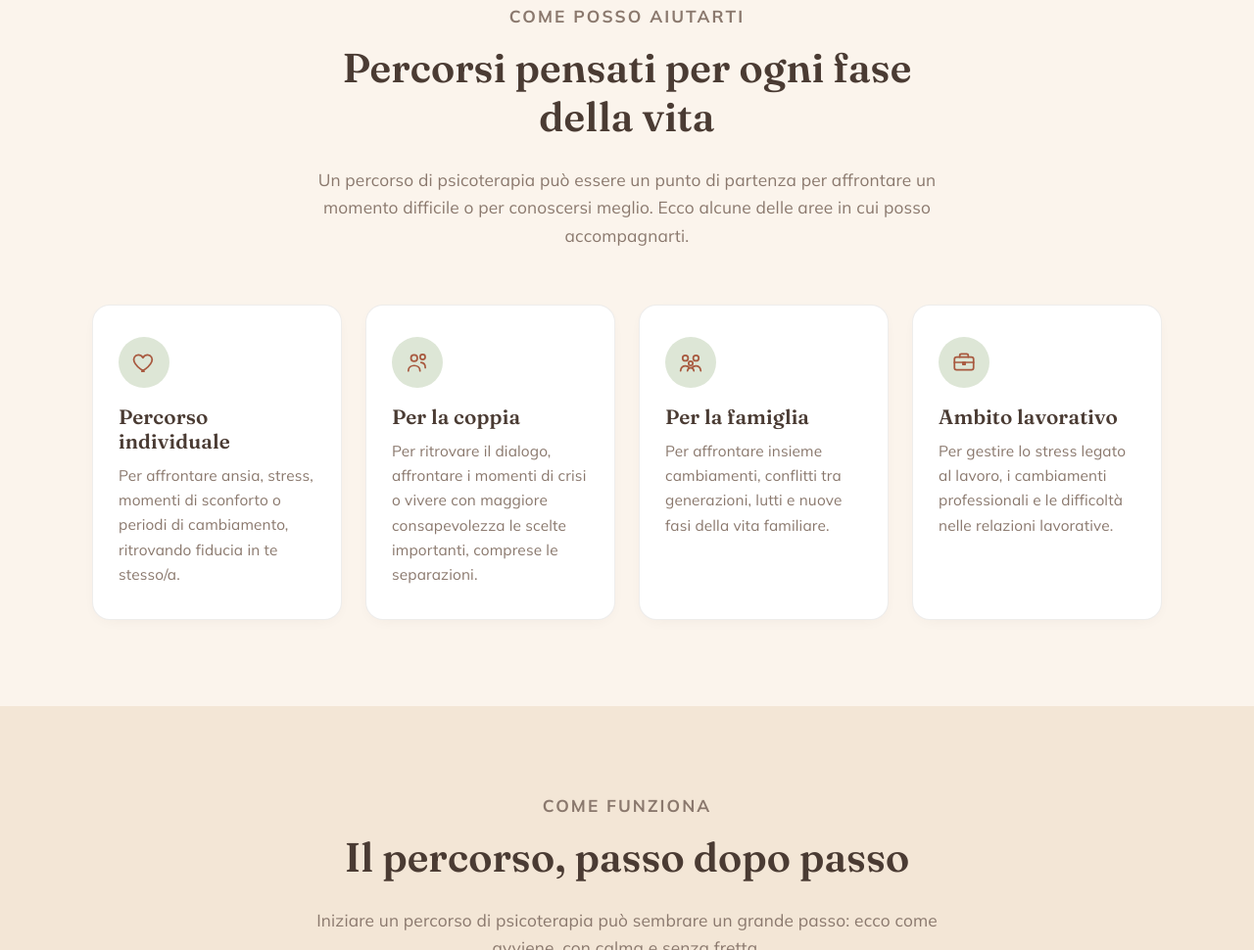
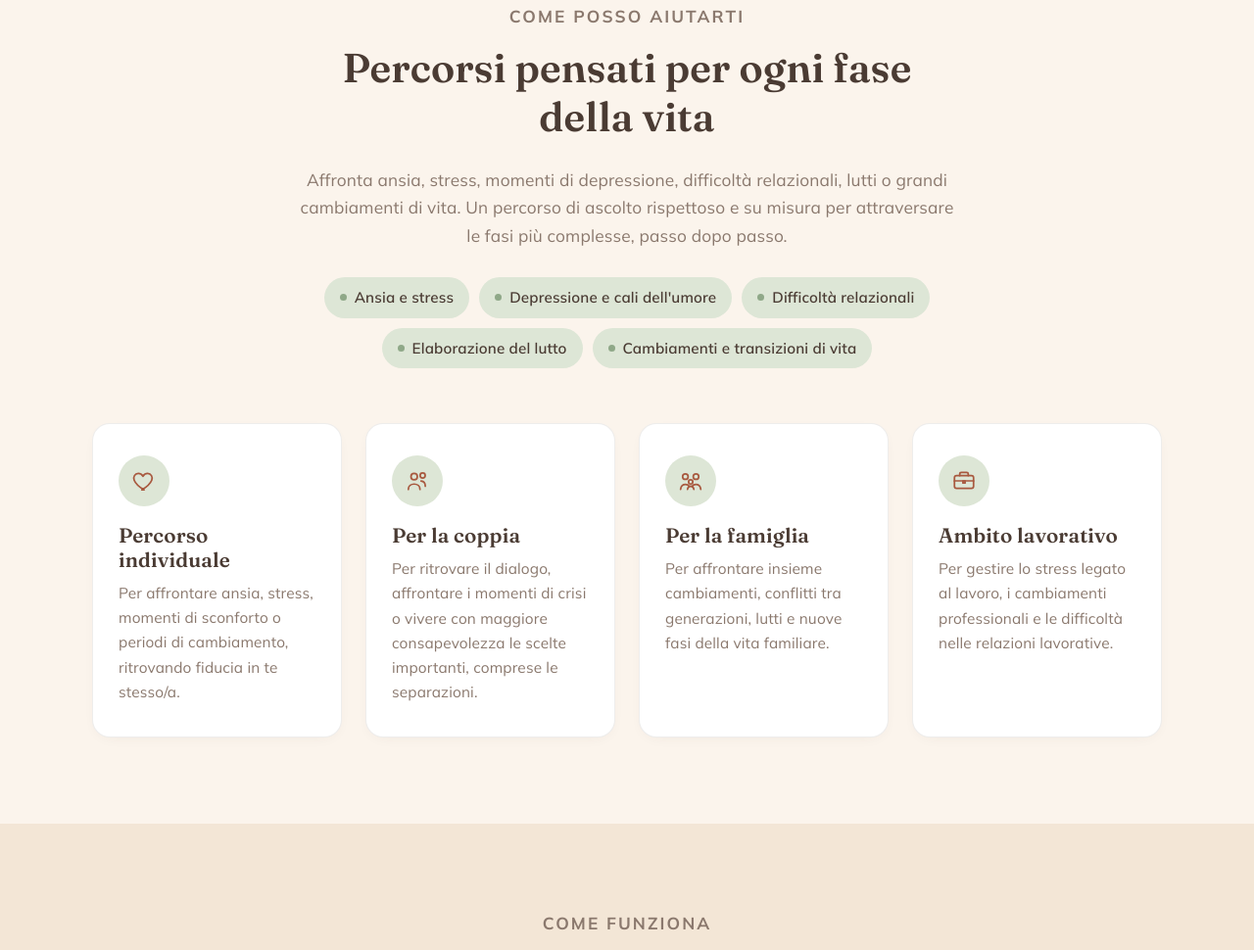
Before and after one commit to pkoller/psicoterapia_lidia, a plain HTML site: page index.html in a window 1280 px wide. Shown: the part 1775-2745 px from the top of the page at 98% size. Drawn offline with Linux system fonts and the light colour scheme.

Commit message:
Add services subtitle and areas of support tags
New subtitle in the services section listing what therapy can help
with, plus five pill tags for the main areas (IT and EN).

Co-Authored-By: Claude Opus 5.5 <noreply@anthropic.com>

```diff
--- a/assets/css/style.css
+++ b/assets/css/style.css
@@ -489,6 +489,36 @@ section.alt {
 }
 
 /* ---------- Services ---------- */
+.focus-tags {
+  list-style: none;
+  display: flex;
+  flex-wrap: wrap;
+  justify-content: center;
+  gap: 10px;
+  margin-top: 28px;
+}
+
+.focus-tags li {
+  display: inline-flex;
+  align-items: center;
+  gap: 8px;
+  padding: 8px 16px;
+  border-radius: var(--radius-pill);
+  background-color: var(--sage-light);
+  color: var(--brown);
+  font-size: 0.95rem;
+  font-weight: 600;
+}
+
+.focus-tags li::before {
+  content: "";
+  width: 7px;
+  height: 7px;
+  border-radius: 50%;
+  background-color: var(--sage);
+  flex-shrink: 0;
+}
+
 .services-grid {
   display: grid;
   grid-template-columns: repeat(4, 1fr);
--- a/index.html
+++ b/index.html
@@ -148,10 +148,18 @@
           <p class="eyebrow">Come posso aiutarti</p>
           <h2>Percorsi pensati per ogni fase della vita</h2>
           <p>
-            Un percorso di psicoterapia può essere un punto di partenza per
-            affrontare un momento difficile o per conoscersi meglio. Ecco
-            alcune delle aree in cui posso accompagnarti.
+            Affronta ansia, stress, momenti di depressione, difficoltà
+            relazionali, lutti o grandi cambiamenti di vita. Un percorso di
+            ascolto rispettoso e su misura per attraversare le fasi più
+            complesse, passo dopo passo.
           </p>
+          <ul class="focus-tags" aria-label="Aree di intervento">
+            <li>Ansia e stress</li>
+            <li>Depressione e cali dell'umore</li>
+            <li>Difficoltà relazionali</li>
+            <li>Elaborazione del lutto</li>
+            <li>Cambiamenti e transizioni di vita</li>
+          </ul>
         </div>
         <div class="services-grid reveal">
           <div class="service-card">
```
Also changed, not shown: en/index.html (+11 -3 lines).
